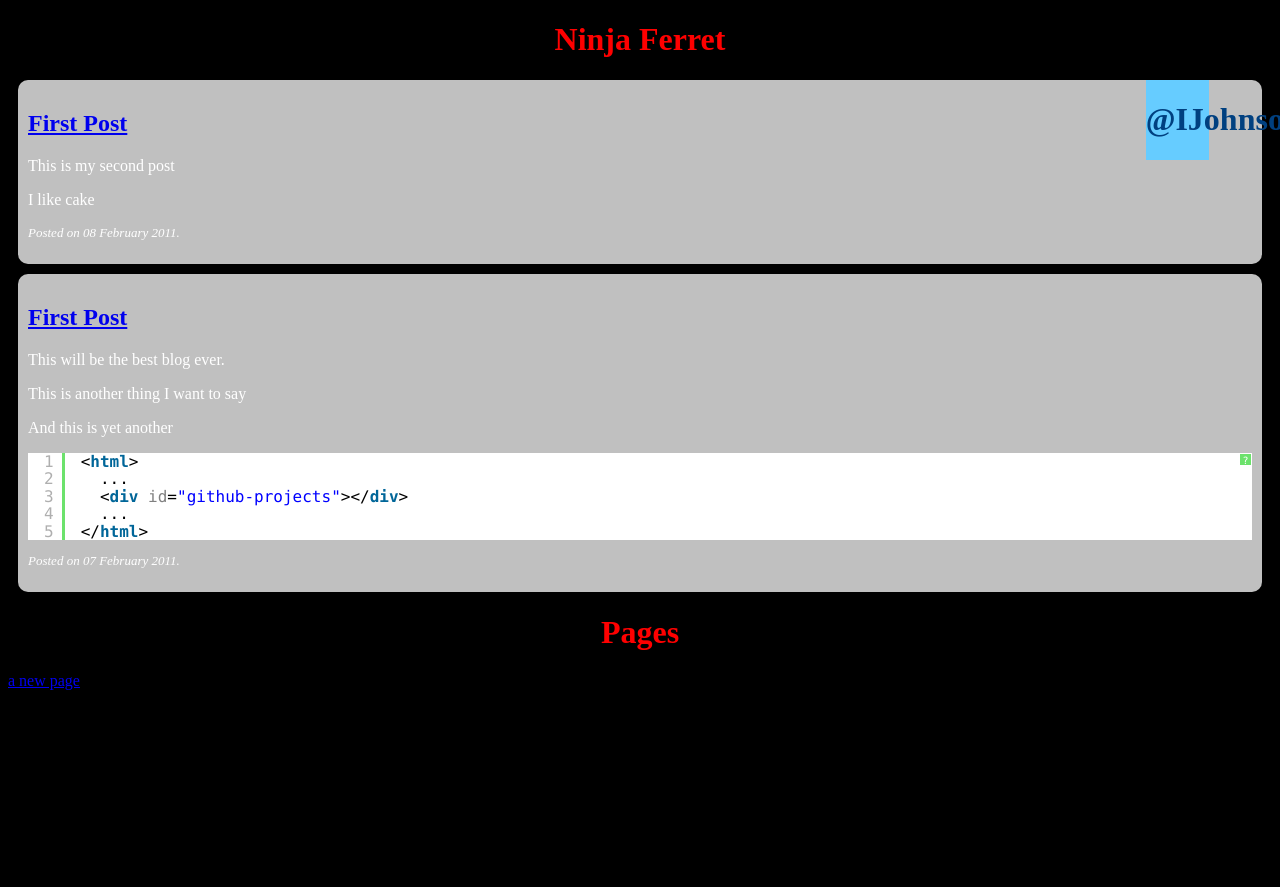
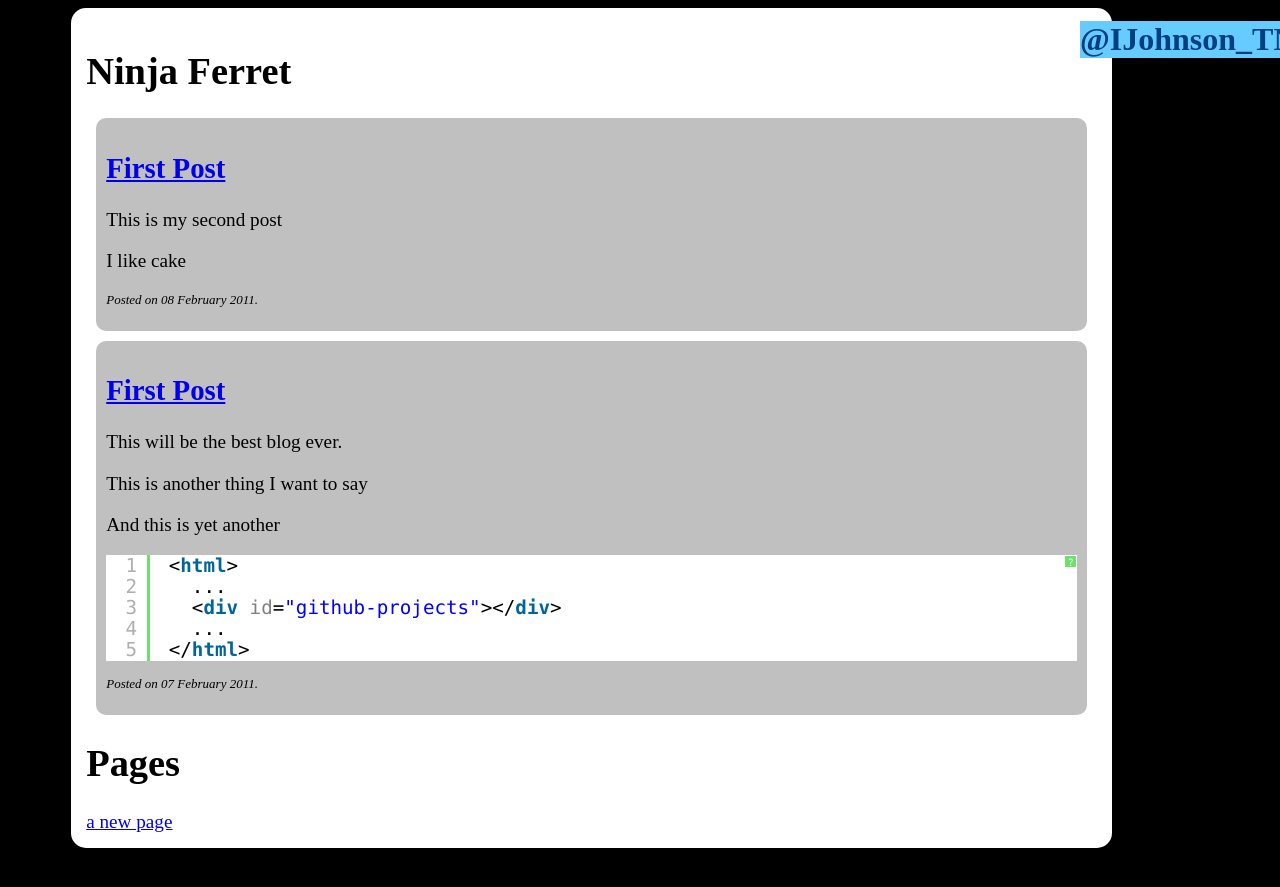
Before and after one commit to ninjaferret/ninjaferret.github.com, a Jekyll site: the page built from index.html, in a window 1280 px wide. Shown: the top 887 px of the page. Built offline with Jekyll 4.4.1, drawn with Linux system fonts in a browser that asks for light colours.

Commit message:
Even more CSS playing

```diff
--- a/_layouts/default.html
+++ b/_layouts/default.html
@@ -9,17 +9,22 @@
 </head>
 
 <body>
+<div id="main">
 	<div id="header">
 	</div>
-<div id="content">
-<h1>{{ page.title }}</h1>
+	<div id="side_bar">
   		<div id="twitter">
 			<h1><a href="http://twitter.com/ijohnson_tnf">@IJohnson_TNF</a></h1>
  			<ul id="twitter_update_list"></ul>
   		</div>
+	</div>
+	<div id="main_content">
+
+		<h1>{{ page.title }}</h1>
 
 		{{ content }}
 
+	</div>
 </div>
 </body>
 <script src="http://twitter.com/javascripts/blogger.js" type="text/javascript"></script>
--- a/assets/stylesheets/ninjaferret.css
+++ b/assets/stylesheets/ninjaferret.css
@@ -1,4 +1,4 @@
-h1 {
+#main_content.h1 {
 	color: Red;
 	text-align: center;
     text-shadow: 4px 4px 4px #000;
@@ -11,7 +11,13 @@
    }
 
 #navigation {font-size:1em}
-#side_bar {font-size:1em}
+#side_bar {
+	font-size:1em;
+	width: 200px;
+	position: absolute;
+	top: 0px;
+	right: 0px;
+}
 #footer {font-size:0.9em}
 
 
--- a/assets/stylesheets/twitter.css
+++ b/assets/stylesheets/twitter.css
@@ -1,7 +1,5 @@
 #twitter {
-	width: 5%;
-	margin-right: 5%;
-	float: right;
+
 	background-color: #66CCFF;
 }
 
```
Lines whose indentation alone changed are shown as unchanged.
